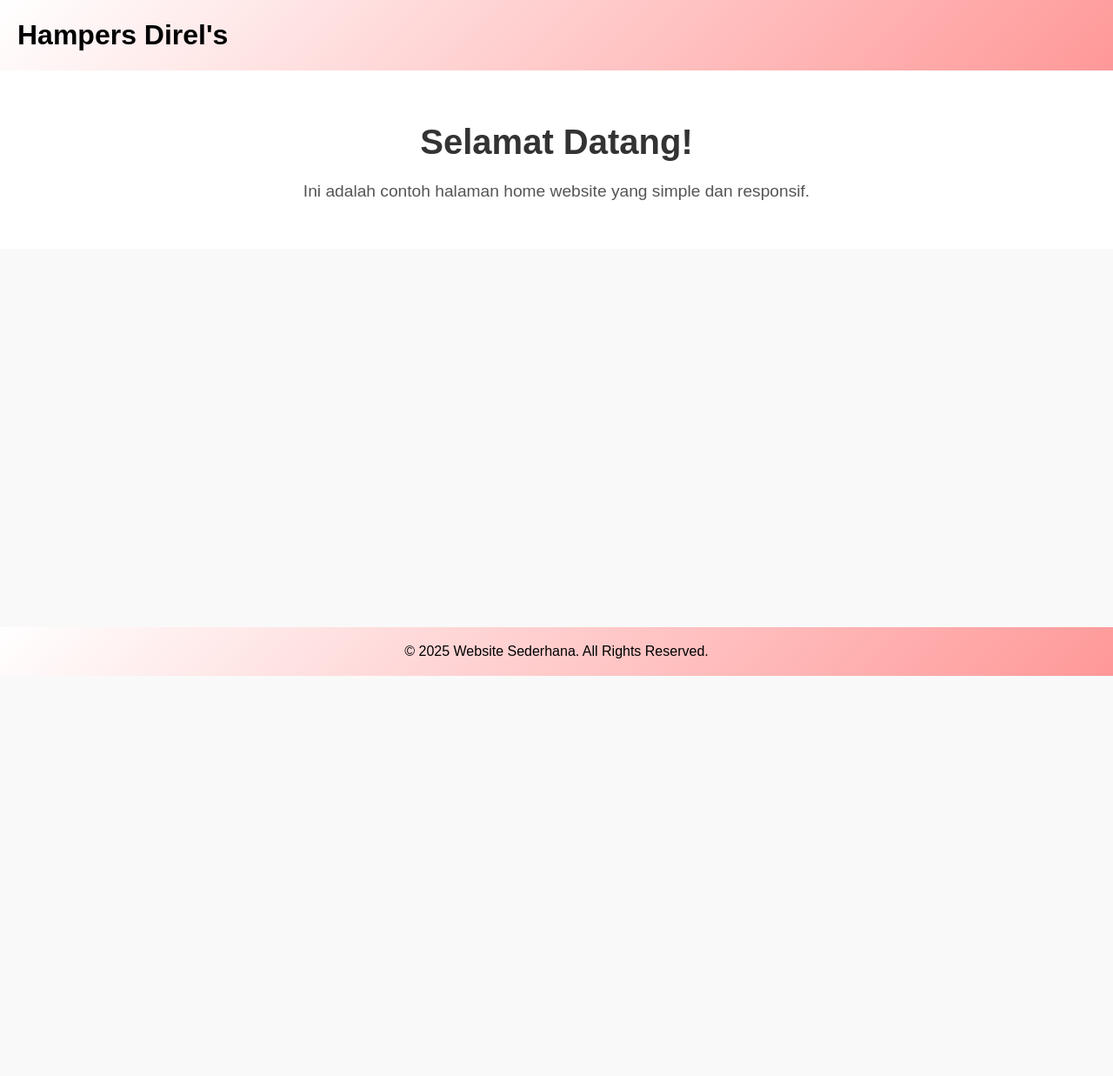
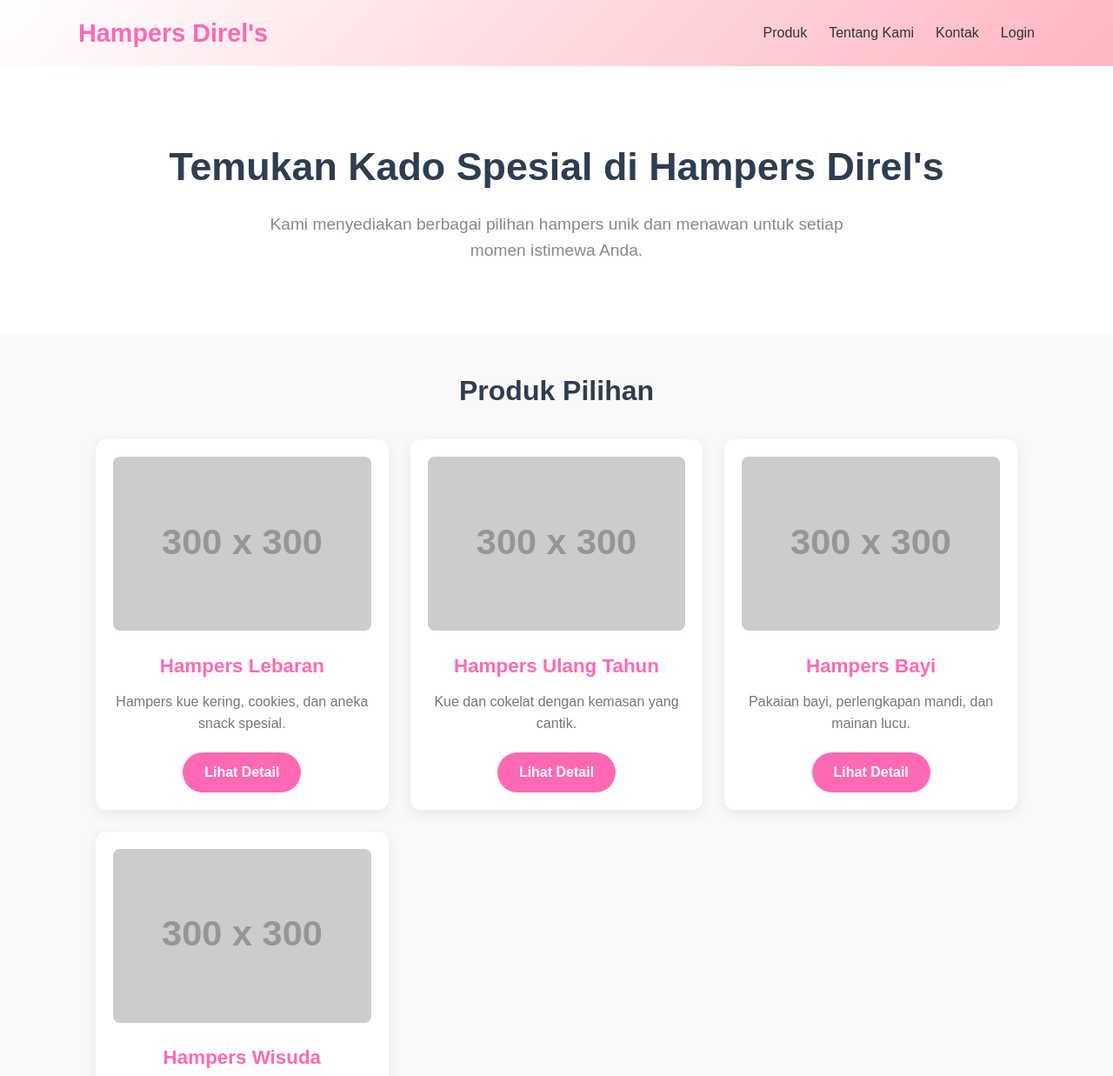
Before and after one commit to adedwi208/web-hampers, a plain HTML site: page home.html in a window 1280 px wide. Shown: the top 1237 px of the page at 87% size. Before the commit the page ends 800 px from the top, so only its background shows below. Drawn offline with Linux system fonts and the light colour scheme; placeholder pictures from the web are drawn by us.

Commit message:
perbarui

```diff
--- a/home.css
+++ b/home.css
@@ -1,61 +1,213 @@
+/* Global and Base Styles */
 * {
     margin: 0;
     padding: 0;
     box-sizing: border-box;
-            font-family: Arial, sans-serif;
+    font-family: 'Poppins', Arial, sans-serif;
 }
 
 body {
     line-height: 1.6;
-            background: #f9f9f9;
+    background-color: #f9f9f9;
     color: #333;
 }
 
-        header {
-            background: linear-gradient(135deg, white, #FF9898);
+/* Welcome Page (pertama.html) */
+.welcome-container {
+    display: flex;
+    flex-direction: column;
+    justify-content: center;
+    align-items: center;
+    height: 100vh;
+    background: linear-gradient(135deg, white, #FFB6C1);
     color: black;
-            padding: 15px 20px;
-            text-align: left;
+    text-align: center;
+    padding: 20px;
 }
 
-        .hero {
-            text-align: center;
-            padding: 50px 20px;
-            background: white;
+.welcome-container h1 {
+    font-size: 3.5em;
+    margin-bottom: 0;
+    font-weight: 700;
+    color: #FF69B4;
 }
 
-        .hero h1 {
-            font-size: 2.5em;
-            margin-bottom: 10px;
+.welcome-container h2 {
+    font-size: 1.8em;
+    margin-bottom: 20px;
+    font-weight: 400;
 }
 
-        .hero p {
+.start-btn {
+    background: #fff;
+    color: #FF69B4;
+    padding: 15px 40px;
+    text-decoration: none;
     font-size: 1.2em;
-            color: #555;
+    font-weight: 600;
+    border-radius: 50px;
+    transition: background 0.3s, transform 0.2s;
+    box-shadow: 0 4px 10px rgba(0, 0, 0, 0.1);
 }
 
-        .container {
-            display: grid;
-            grid-template-columns: repeat(auto-fit, minmax(250px, 1fr));
-            gap: 20px;
-            padding: 20px;
+.start-btn:hover {
+    background: #f0f0f0;
+    transform: scale(1.05);
+}
+
+/* Home Page (home.html) */
+.header {
+    background: linear-gradient(135deg, white, #FFB6C1);
+    padding: 15px 20px;
+    box-shadow: 0 2px 5px rgba(0, 0, 0, 0.1);
+}
+
+.nav-container {
+    display: flex;
+    justify-content: space-between;
+    align-items: center;
     max-width: 1100px;
     margin: auto;
 }
 
-        footer {
-            text-align: center;
-            padding: 15px;
-            background: linear-gradient(135deg, white, #FF9898);
-            color: black;
-            margin-top: 435px;
+.logo {
+    font-size: 1.8em;
+    font-weight: bold;
+    color: #FF69B4;
+    text-decoration: none;
 }
 
-        @media (max-width: 600px) {
-            .hero h1 {
-                font-size: 1.8em;
+.nav-links {
+    list-style: none;
+    display: flex;
+    gap: 25px;
 }
-            .hero p {
+
+.nav-links a {
+    text-decoration: none;
+    color: #333;
+    font-weight: 500;
+    transition: color 0.3s;
+}
+
+.nav-links a:hover {
+    color: #FF69B4;
+}
+
+.hero-home {
+    text-align: center;
+    padding: 80px 20px;
+    background: white;
+}
+
+.hero-home h1 {
+    font-size: 2.8em;
+    margin-bottom: 15px;
+    color: #2c3e50;
+}
+
+.hero-home p {
+    font-size: 1.2em;
+    color: #7f8c8d;
+    max-width: 700px;
+    margin: 0 auto;
+}
+
+.products-section {
+    padding: 40px 20px;
+}
+
+.products-section h2 {
+    text-align: center;
+    font-size: 2em;
+    margin-bottom: 30px;
+    color: #2c3e50;
+}
+
+.container {
+    max-width: 1100px;
+    margin: auto;
+    padding: 0 20px;
+}
+
+.product-grid {
+    display: grid;
+    grid-template-columns: repeat(auto-fit, minmax(280px, 1fr));
+    gap: 25px;
+}
+
+.product-card {
+    background: white;
+    padding: 20px;
+    border-radius: 12px;
+    box-shadow: 0 4px 15px rgba(0, 0, 0, 0.08);
+    text-align: center;
+    transition: transform 0.3s, box-shadow 0.3s;
+}
+
+.product-card:hover {
+    transform: translateY(-10px);
+    box-shadow: 0 8px 20px rgba(0, 0, 0, 0.12);
+}
+
+.product-card img {
+    width: 100%;
+    height: 200px;
+    object-fit: cover;
+    border-radius: 8px;
+    margin-bottom: 15px;
+}
+
+.product-card h3 {
+    font-size: 1.4em;
+    margin-bottom: 10px;
+    color: #FF69B4;
+}
+
+.product-card p {
+    color: #777;
+    margin-bottom: 20px;
+}
+
+.btn {
+    display: inline-block;
+    background: #FF69B4;
+    color: white;
+    padding: 10px 25px;
+    text-decoration: none;
+    border-radius: 25px;
+    font-weight: 600;
+    transition: background 0.3s;
+}
+
+.btn:hover {
+    background: #FFB6C1;
+}
+
+.footer {
+    text-align: center;
+    padding: 20px;
+    background: linear-gradient(135deg, white, #FFB6C1);
+    color: #333;
+    font-weight: 500;
+}
+
+/* Media Queries */
+@media (max-width: 768px) {
+    .nav-container {
+        flex-direction: column;
+        gap: 15px;
+    }
+
+    .nav-links {
+        justify-content: center;
+    }
+
+    .hero-home h1 {
+        font-size: 2em;
+    }
+
+    .hero-home p {
         font-size: 1em;
     }
 }
--- a/home.html
+++ b/home.html
@@ -3,21 +3,65 @@
 <head>
     <meta charset="UTF-8">
     <meta name="viewport" content="width=device-width, initial-scale=1.0">
-    <title>Home - Website Sederhana</title>
+    <title>Home - Hampers Direl's</title>
     <link rel="stylesheet" href="home.css">
 </head>
 <body>
-    <header>
-        <h1>Hampers Direl's</h1>
+    <header class="header">
+        <nav class="nav-container">
+            <a href="home.html" class="logo">Hampers Direl's</a>
+            <ul class="nav-links">
+                <li><a href="#products">Produk</a></li>
+                <li><a href="#about">Tentang Kami</a></li>
+                <li><a href="#contact">Kontak</a></li>
+                <li><a href="login.html" class="admin-link">Login</a></li>
+            </ul>
+        </nav>
     </header>
 
-    <section class="hero">
-        <h1>Selamat Datang!</h1>
-        <p>Ini adalah contoh halaman home website yang simple dan responsif.</p>
-    </section>
+    <main>
+        <section class="hero-home">
+            <div class="hero-content">
+                <h1>Temukan Kado Spesial di Hampers Direl's</h1>
+                <p>Kami menyediakan berbagai pilihan hampers unik dan menawan untuk setiap momen istimewa Anda. </p>
+            </div>
+        </section>
 
-    <footer>
-        &copy; 2025 Website Sederhana. All Rights Reserved.
+        <section id="products" class="products-section">
+            <div class="container">
+                <h2>Produk Pilihan</h2>
+                <div class="product-grid">
+                    <div class="product-card">
+                        <img src="https://via.placeholder.com/300" alt="Hampers Lebaran">
+                        <h3>Hampers Lebaran</h3>
+                        <p>Hampers kue kering, cookies, dan aneka snack spesial.</p>
+                        <a href="#" class="btn">Lihat Detail</a>
+                    </div>
+                    <div class="product-card">
+                        <img src="https://via.placeholder.com/300" alt="Hampers Ulang Tahun">
+                        <h3>Hampers Ulang Tahun</h3>
+                        <p>Kue dan cokelat dengan kemasan yang cantik.</p>
+                        <a href="#" class="btn">Lihat Detail</a>
+                    </div>
+                    <div class="product-card">
+                        <img src="https://via.placeholder.com/300" alt="Hampers Bayi">
+                        <h3>Hampers Bayi</h3>
+                        <p>Pakaian bayi, perlengkapan mandi, dan mainan lucu.</p>
+                        <a href="#" class="btn">Lihat Detail</a>
+                    </div>
+                    <div class="product-card">
+                        <img src="https://via.placeholder.com/300" alt="Hampers Wisuda">
+                        <h3>Hampers Wisuda</h3>
+                        <p>Buket bunga, boneka, dan makanan ringan.</p>
+                        <a href="#" class="btn">Lihat Detail</a>
+                    </div>
+                </div>
+            </div>
+        </section>
+    </main>
+
+    <footer class="footer">
+        <p>&copy; 2025 Hampers Direl's. All Rights Reserved.</p>
     </footer>
 </body>
 </html>
--- /dev/null
+++ b/login.css
@@ -0,0 +1,127 @@
+* {
+    margin: 0;
+    padding: 0;
+    box-sizing: border-box;
+    font-family: 'Poppins', Arial, sans-serif;
+}
+
+body {
+    display: flex;
+    justify-content: center;
+    align-items: center;
+    min-height: 100vh;
+    background: linear-gradient(135deg, white, #FFB6C1);
+}
+
+.form-container {
+    width: 90%;
+    max-width: 450px;
+    padding: 40px;
+    background: #fff;
+    border-radius: 15px;
+    box-shadow: 0 10px 30px rgba(0, 0, 0, 0.1);
+    text-align: center;
+}
+
+.form {
+    display: none; /* Hide all forms by default */
+}
+
+.form h2 {
+    font-size: 2em;
+    margin-bottom: 30px;
+    color: #FF69B4;
+}
+
+.input-group {
+    margin-bottom: 20px;
+    text-align: left;
+}
+
+.input-group label {
+    display: block;
+    margin-bottom: 8px;
+    color: #555;
+    font-weight: 500;
+}
+
+.input-group input {
+    width: 100%;
+    padding: 12px;
+    border: 1px solid #ddd;
+    border-radius: 8px;
+    font-size: 1em;
+    transition: border-color 0.3s;
+}
+
+.input-group input:focus {
+    border-color: #FF69B4;
+    outline: none;
+}
+
+.form-btn {
+    width: 100%;
+    padding: 15px;
+    background: #FF69B4;
+    color: white;
+    border: none;
+    border-radius: 50px;
+    font-size: 1.1em;
+    font-weight: 600;
+    cursor: pointer;
+    transition: background 0.3s, transform 0.2s;
+}
+
+.form-btn:hover {
+    background: #FFB6C1;
+    transform: translateY(-2px);
+}
+
+.form-link {
+    margin-top: 20px;
+    font-size: 0.9em;
+}
+
+.form-link a {
+    color: #FF69B4;
+    text-decoration: none;
+    font-weight: 600;
+    transition: color 0.3s;
+}
+
+.form-link a:hover {
+    color: #FF8B8B;
+    text-decoration: underline;
+}
+
+.back-home-link {
+    margin-top: 20px;
+    font-size: 0.9em;
+    text-align: center;
+}
+
+.back-home-link a {
+    color: #555;
+    text-decoration: none;
+    transition: color 0.3s;
+}
+
+.back-home-link a:hover {
+    color: #333;
+    text-decoration: underline;
+}
+
+/* Responsive Design */
+@media (max-width: 480px) {
+    .form-container {
+        padding: 30px 20px;
+    }
+
+    .form h2 {
+        font-size: 1.8em;
+    }
+
+    .input-group input, .form-btn {
+        font-size: 0.9em;
+    }
+}
--- a/pertama.css
+++ /dev/null
@@ -1,52 +0,0 @@
- * {
-            margin: 0;
-            padding: 0;
-            box-sizing: border-box;
-            font-family: Arial, sans-serif;
-        }
-
-        body {
-            display: flex;
-            flex-direction: column;
-            justify-content: center;
-            align-items: center;
-            height: 100vh;
-            background: linear-gradient(135deg, white, #FF9898);
-            color: black;
-            text-align: center;
-            padding: 20px;
-        }
-
-        h1 {
-            font-size: 2.5em;
-            margin-bottom: 0;
-        }
-
-        h2 {
-            margin-bottom: 20px;
-        }
-
-        a.start-btn {
-            background: #fff;
-            color: black;
-            padding: 12px 30px;
-            text-decoration: none;
-            font-size: 1.2em;
-            border-radius: 30px;
-            transition: background 0.3s, transform 0.2s;
-        }
-
-        a.start-btn:hover {
-            background: #f1f1f1;
-            transform: scale(1.05);
-        }
-
-        @media (max-width: 600px) {
-            h1 {
-                font-size: 2em;
-            }
-            a.start-btn {
-                font-size: 1em;
-                padding: 10px 25px;
-            }
-        }
```
Also changed, not shown: admin.html (+70 -27 lines), login.html (added, +73 -0 lines), pertama.html (+7 -5 lines). Lines whose indentation alone changed are shown as unchanged.
